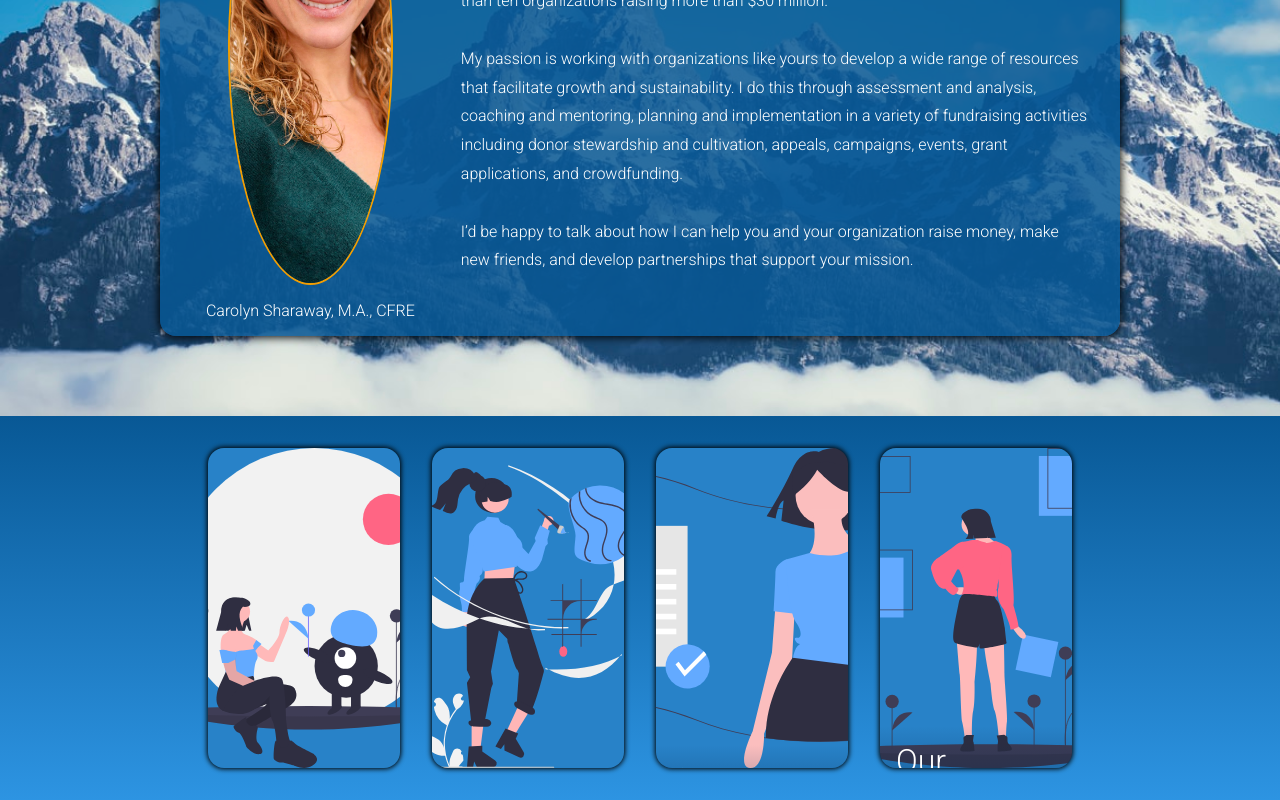
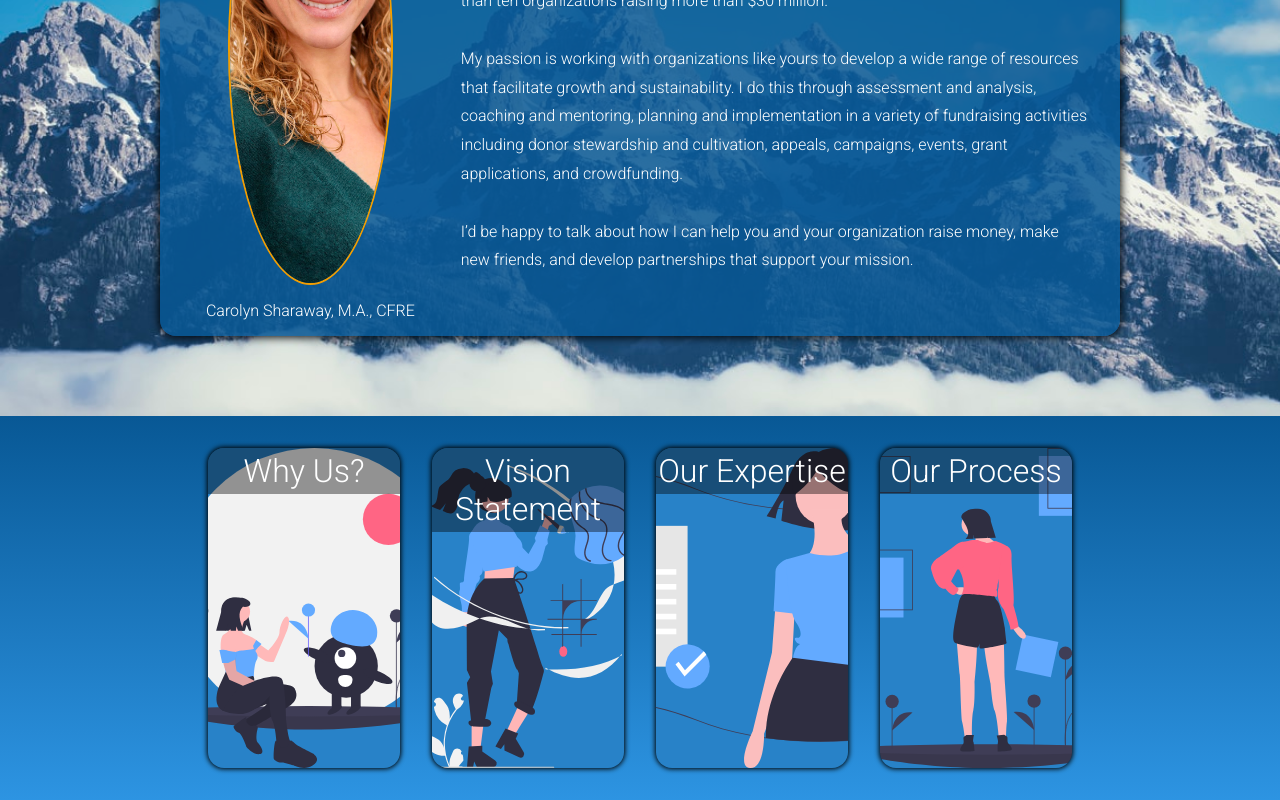
Before and after one commit to carnoldcoding/carolyn-site, a React (Create React App) app: page / in a window 1280 px wide. Shown: the part 946-1746 px from the top of the page. Built offline with nearby package versions, Linux system fonts and the light colour scheme.

Commit message:
Changed cards

```diff
--- a/src/components/CardSection/Card/CardStyles.js
+++ b/src/components/CardSection/Card/CardStyles.js
@@ -21,7 +21,6 @@ export const CardWrapper = styled.div`
     flex-direction: column;
     gap: 1rem;
     padding: 1rem;
-    width: 100%;
 
     transform: translateY(40vh);
     background: linear-gradient(transparent, rgb(0, 36, 77), black);
@@ -31,9 +30,8 @@ export const CardWrapper = styled.div`
 
 export const CardContainer = styled.div`
     display: flex;
-    justify-content: center;
-    align-items: flex-end;
-
+    flex-direction: column;
+    justify-content: flex-end;
     height: 40vh;
     width: 15vw;
     color: white;
@@ -56,27 +54,30 @@ export const CardContainer = styled.div`
         ${CardWrapper}{
             transform: translateY(0);
         }
-        cursor: pointer;
     }
 
-    overflow: hidden;
 
     opacity: 0;
     transform: translateY(-20vh);
 
     animation: ${props=>props.animate ? css`${fadeDown} 2s ease forwards ${props=>props.delay}` : "none"};
+    overflow: hidden;
 `
 
 export const CardTitleWrapper = styled.div`
-    display: flex;
+    flex: 1 1 100%;
+    width: 100%;
+
 `
 
 export const CardTitle = styled.div`
     font-size: var(--header);
+    background: rgb(0,0,0,.4);
+    text-align: center;
+    padding: .25rem 0;
 `
 
 export const CardSubtitle = styled.div`
-
 `
 
 export const CardButtonWrapper = styled.div`
--- a/src/components/CardSection/Card/index.js
+++ b/src/components/CardSection/Card/index.js
@@ -10,7 +10,6 @@ import {
 } from './CardStyles'
 import {useState} from 'react';
 import CardModal from '../CardModal';
-import {useInView} from 'react-intersection-observer'
 
 
 const Card = ({title, subtitle, modalHeader, modalContent, background, delay, inView}) => {
@@ -24,12 +23,12 @@ const Card = ({title, subtitle, modalHeader, modalContent, background, delay, in
 
     <CardContainer background={background} delay={delay}
     animate={inView}>
+        <CardTitleWrapper>
+            <CardTitle>
+                {title}
+            </CardTitle>
+        </CardTitleWrapper>
         <CardWrapper>
-            <CardTitleWrapper>
-                <CardTitle>
-                    {title}
-                </CardTitle>
-            </CardTitleWrapper>
             <CardSubtitle>
                 {subtitle}
             </CardSubtitle>
```
